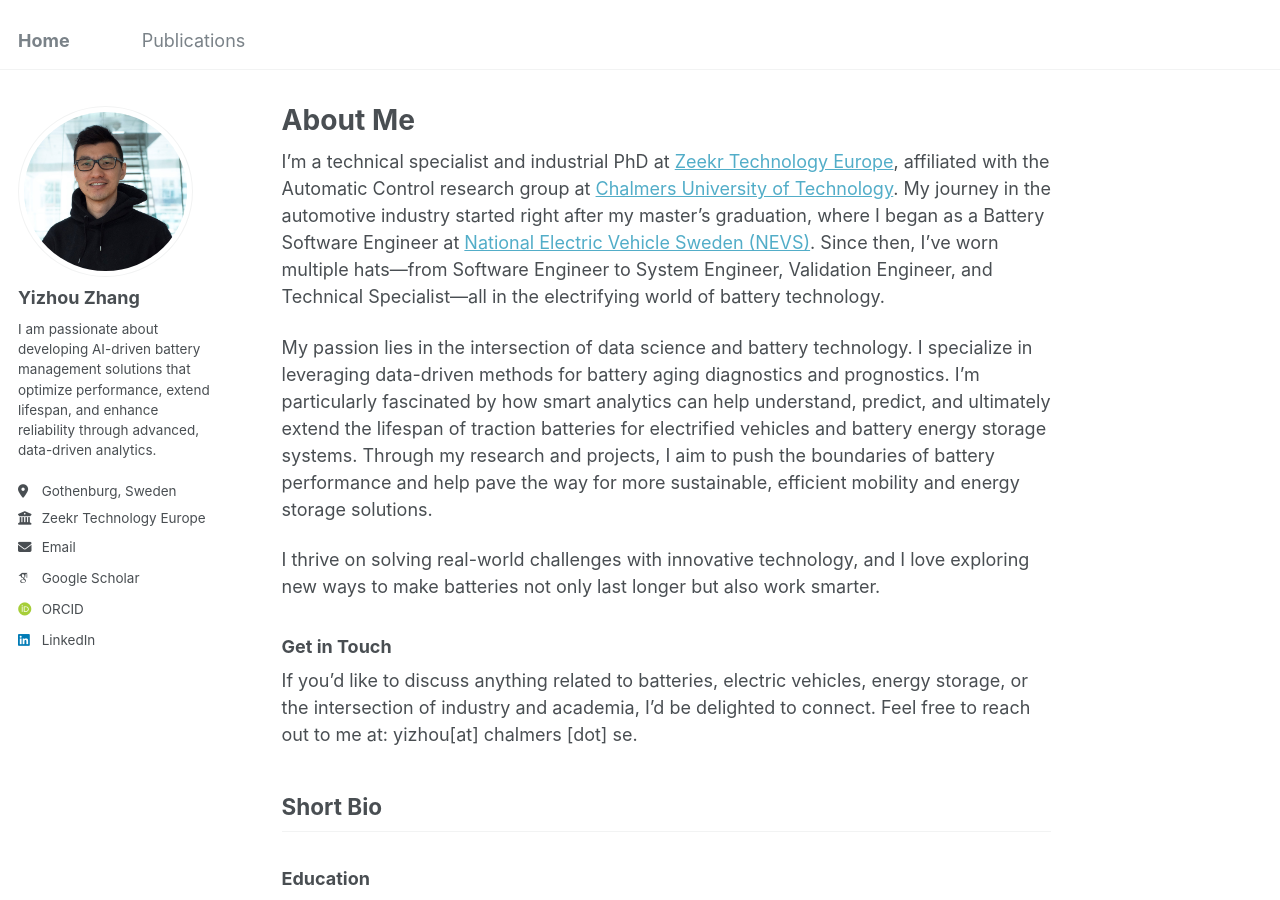
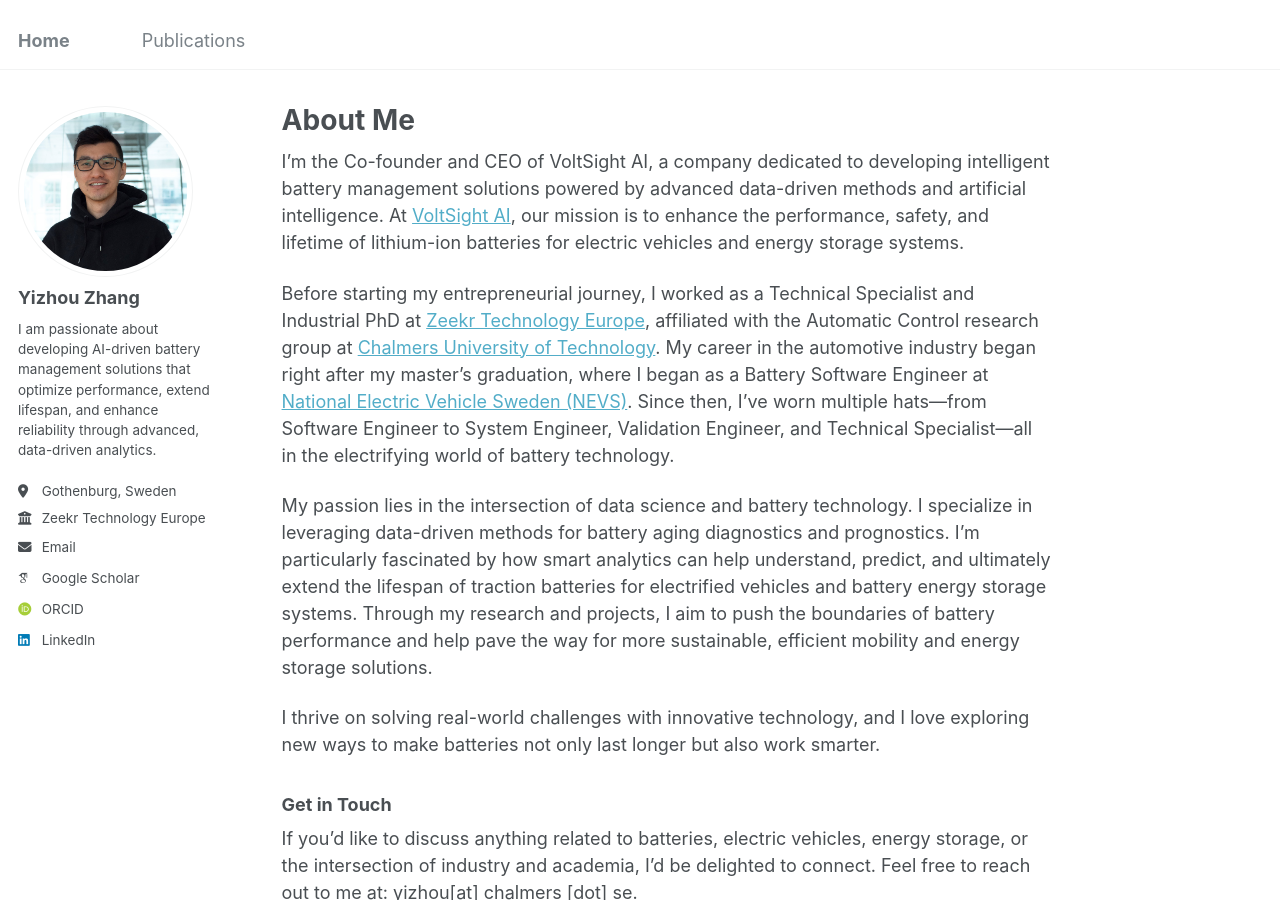
Before and after one commit to yizhouzhang-chalmers/yizhouzhang-chalmers.github.io, a Jekyll site: the page built from _pages/about.md, in a window 1280 px wide and 900 px high. Built offline with Jekyll 4.4.1, drawn with Linux system fonts in a browser that asks for light colours; some web fonts are replaced.

Commit message:
Update about.md

```diff
--- a/_pages/about.md
+++ b/_pages/about.md
@@ -7,7 +7,9 @@ redirect_from:
   - /about.html
 ---
 
-I'm a technical specialist and industrial PhD at [Zeekr Technology Europe](https://www.zeekrtech.eu/), affiliated with the Automatic Control research group at [Chalmers University of Technology](https://www.chalmers.se/en/). My journey in the automotive industry started right after my master's graduation, where I began as a Battery Software Engineer at [National Electric Vehicle Sweden (NEVS)](https://www.nevs.com/). Since then, I've worn multiple hats—from Software Engineer to System Engineer, Validation Engineer, and Technical Specialist—all in the electrifying world of battery technology.
+I’m the Co-founder and CEO of VoltSight AI, a company dedicated to developing intelligent battery management solutions powered by advanced data-driven methods and artificial intelligence. At [VoltSight AI](https://www.voltsightai.com/), our mission is to enhance the performance, safety, and lifetime of lithium-ion batteries for electric vehicles and energy storage systems.
+
+Before starting my entrepreneurial journey, I worked as a Technical Specialist and Industrial PhD at [Zeekr Technology Europe](https://www.zeekrtech.eu/), affiliated with the Automatic Control research group at [Chalmers University of Technology](https://www.chalmers.se/en/). My career in the automotive industry began right after my master's graduation, where I began as a Battery Software Engineer at [National Electric Vehicle Sweden (NEVS)](https://www.nevs.com/). Since then, I've worn multiple hats—from Software Engineer to System Engineer, Validation Engineer, and Technical Specialist—all in the electrifying world of battery technology.
 
 My passion lies in the intersection of data science and battery technology. I specialize in leveraging data-driven methods for battery aging diagnostics and prognostics. I'm particularly fascinated by how smart analytics can help understand, predict, and ultimately extend the lifespan of traction batteries for electrified vehicles and battery energy storage systems. Through my research and projects, I aim to push the boundaries of battery performance and help pave the way for more sustainable, efficient mobility and energy storage solutions.
 
```
